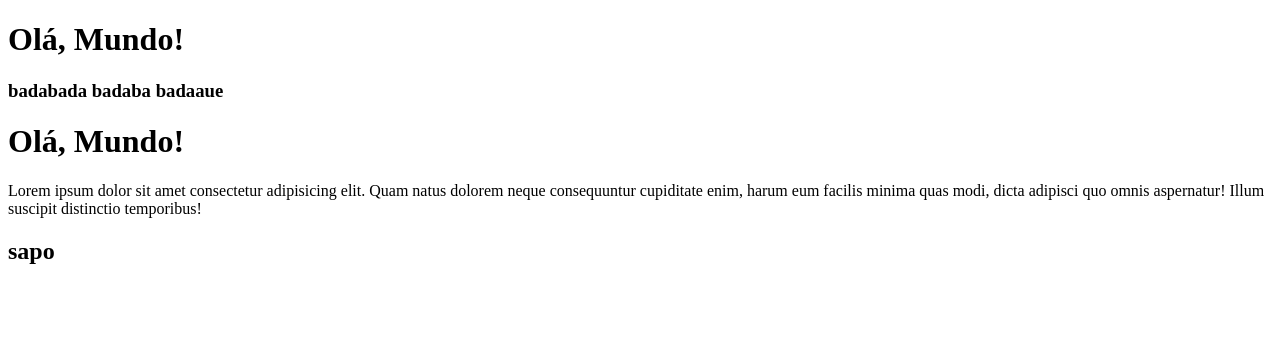
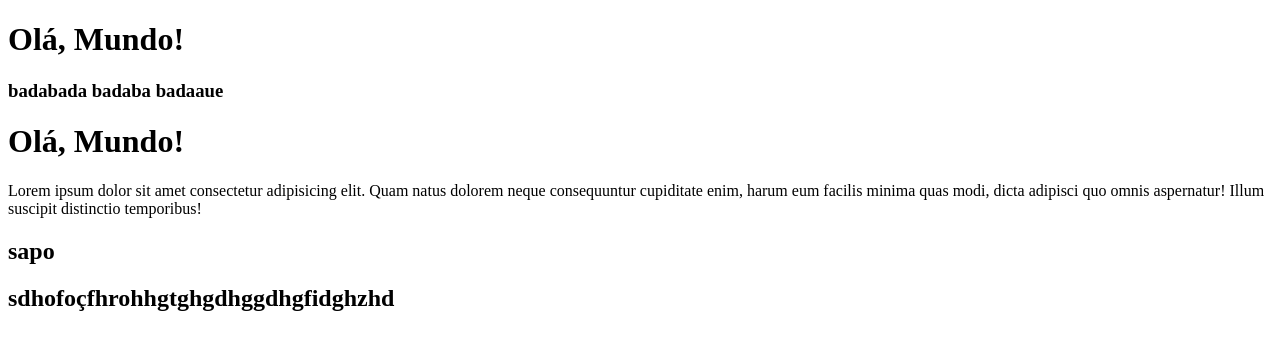
Before and after one commit to marialiciamz/projeto-git, a plain HTML site: page index.html in a window 1280 px wide. Drawn offline with Linux system fonts and the light colour scheme.

Commit message:
sapinhu2

```diff
--- a/index.html
+++ b/index.html
@@ -11,5 +11,6 @@
     <h1>Olá, Mundo!</h1>
     <p>Lorem ipsum dolor sit amet consectetur adipisicing elit. Quam natus dolorem neque consequuntur cupiditate enim, harum eum facilis minima quas modi, dicta adipisci quo omnis aspernatur! Illum suscipit distinctio temporibus!</p>
     <h2>sapo</h2>
+    <h2>sdhofoçfhrohhgtghgdhggdhgfidghzhd</h2>
 </body>
 </html>
```
